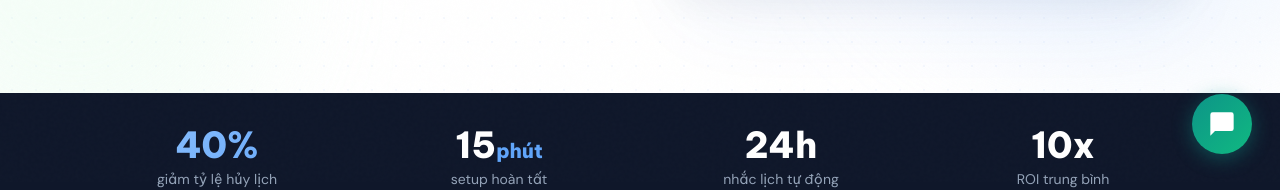
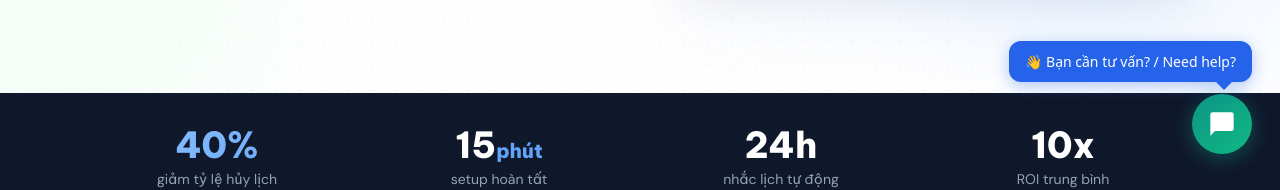
Before and after one commit to trisnwyn/clinicping, a website: page index.html in a window 1280 px wide. Shown: the part 618-808 px from the top of the page. Drawn offline with nearby package versions, Linux system fonts and the light colour scheme.

Commit message:
add attention tooltip to chatbot

```diff
--- a/chatbot.css
+++ b/chatbot.css
@@ -309,6 +309,55 @@
   fill: #fff;
 }
 
+/* ── Tooltip popup ─────────────────────────────────────────── */
+#cp-tooltip {
+  position: fixed;
+  bottom: 100px;
+  right: 28px;
+  z-index: var(--cp-z);
+  background: #2563EB;
+  color: #fff;
+  padding: 10px 16px;
+  border-radius: 12px;
+  font-family: system-ui, -apple-system, sans-serif;
+  font-size: 14px;
+  font-weight: 500;
+  white-space: nowrap;
+  box-shadow: 0 4px 16px rgba(37, 99, 235, .35);
+  pointer-events: none;
+  opacity: 0;
+  display: none;
+}
+
+/* Downward-pointing tail toward the chat button */
+#cp-tooltip::after {
+  content: '';
+  position: absolute;
+  bottom: -8px;
+  right: 20px;
+  width: 0;
+  height: 0;
+  border-left: 8px solid transparent;
+  border-right: 8px solid transparent;
+  border-top: 8px solid #2563EB;
+}
+
+#cp-tooltip.cp-tooltip-show {
+  display: block;
+  animation: cp-tooltip-in .4s ease forwards, cp-tooltip-out .4s ease 5.6s forwards;
+}
+
+@keyframes cp-tooltip-in {
+  0%   { opacity: 0; transform: translateY(10px); }
+  60%  { opacity: 1; transform: translateY(-5px); }
+  100% { opacity: 1; transform: translateY(0);    }
+}
+
+@keyframes cp-tooltip-out {
+  0%   { opacity: 1; transform: translateY(0);   }
+  100% { opacity: 0; transform: translateY(4px); }
+}
+
 /* ── Responsive: smaller screens ──────────────────────────── */
 @media (max-width: 420px) {
   #cp-window {
@@ -318,5 +367,6 @@
     max-height: 75vh;
     border-radius: var(--cp-radius) var(--cp-radius) 0 0;
   }
-  #cp-trigger { right: 16px; bottom: 16px; }
+  #cp-trigger  { right: 16px; bottom: 16px; }
+  #cp-tooltip  { right: 16px; bottom: 88px; }
 }
--- a/chatbot.js
+++ b/chatbot.js
@@ -71,8 +71,14 @@
         </button>
       </div>`;
 
+    // ── Tooltip ──
+    const tooltip = document.createElement("div");
+    tooltip.id = "cp-tooltip";
+    tooltip.textContent = "👋 Bạn cần tư vấn? / Need help?";
+
     document.body.appendChild(trigger);
     document.body.appendChild(win);
+    document.body.appendChild(tooltip);
   }
 
   // ── Conversation history sent to the backend ─────────────
@@ -229,6 +235,35 @@
     }
   }
 
+  // ── Tooltip ───────────────────────────────────────────────
+  function initTooltip() {
+    // Never show again once the user has opened the chat.
+    if (localStorage.getItem("cp_chat_opened")) return;
+
+    const tooltip = document.getElementById("cp-tooltip");
+    if (!tooltip) return;
+
+    let autoHideTimer;
+
+    const hideTooltip = function () {
+      clearTimeout(autoHideTimer);
+      tooltip.style.display = "none";
+    };
+
+    // Appear after 3 s.
+    setTimeout(function () {
+      tooltip.classList.add("cp-tooltip-show");
+      // The CSS animation runs for 6 s (in + visible + out).
+      // Remove from view after it completes.
+      autoHideTimer = setTimeout(function () {
+        tooltip.style.display = "none";
+      }, 6000);
+    }, 3000);
+
+    // Expose so openChat() can dismiss it immediately.
+    window._cpHideTooltip = hideTooltip;
+  }
+
   // ── Toggle open/close ─────────────────────────────────────
   let isOpen = false;
   let greeted = false;
@@ -241,6 +276,10 @@
     trigger.setAttribute("aria-label", "Close chat");
     isOpen = true;
     setBadge(false);
+
+    // Dismiss tooltip and prevent it from ever showing again.
+    localStorage.setItem("cp_chat_opened", "1");
+    if (typeof window._cpHideTooltip === "function") window._cpHideTooltip();
 
     // Show greeting only once.
     if (!greeted) {
@@ -295,6 +334,7 @@
   function init() {
     buildUI();
     bindEvents();
+    initTooltip();
   }
 
   // Run after the DOM is ready.
```
